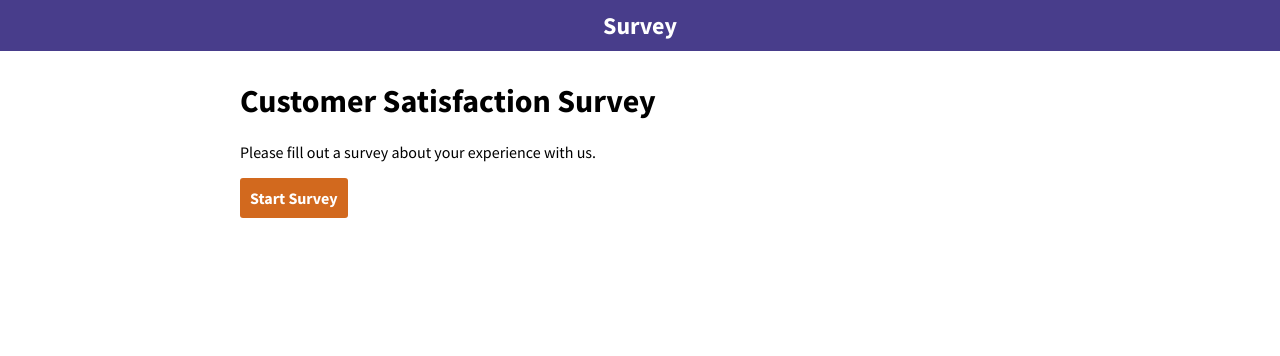
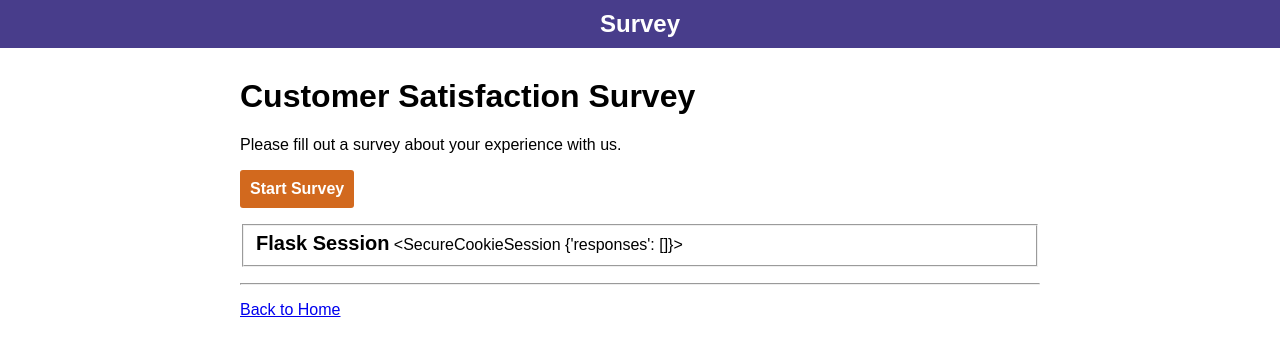
Before and after one commit to jassibacha/flask_surveys, a Flask app: page / in a window 1280 px wide. Shown: the top 356 px of the page. Run offline with Flask 2, Linux system fonts and the light colour scheme.

Commit message:
Sessions attempt

```diff
--- a/app.py
+++ b/app.py
@@ -1,4 +1,4 @@
-from flask import Flask, request, render_template, redirect, flash,  jsonify, session
+from flask import Flask, request, render_template, redirect, flash, jsonify, session
 # from random import randint,  choice, sample
 from flask_debugtoolbar import DebugToolbarExtension
 from surveys import *
@@ -14,13 +14,17 @@ debug = DebugToolbarExtension(app)
 # Pass survey to a variable
 survey = satisfaction_survey
 # Responses list
-responses = []
+# responses = []
+#session['responses'] = []
 # Current Question
-# question_count = 0
+
 
 @app.route('/')
 def home_page():
     """Shows home page"""
+    if 'responses' not in session:
+        session['responses'] = []
+    print(session)
     # session['fav_number'] = 42
     return render_template('home.html', survey=survey)
 
@@ -32,7 +36,8 @@ def start_survey():
 @app.route('/questions/<int:question_id>')
 def questions_page(question_id):
     """Build the question page"""
-
+    responses = session['responses']
+    print(session['responses'])
     print('QUESTION ID:', question_id, 'RESPONSES LENGTH:', len(responses))
     # If the question id matches the length of responses, we're on the right question
     if question_id == len(responses):
@@ -46,9 +51,15 @@ def questions_page(question_id):
 @app.route('/answer/<int:question_id>', methods=["POST"])
 def answer_page(question_id):
     """Answer POST to store answer in global responses list"""
-    answer = request.form['answer'] #how can I do this with radio buttons ?
-    #print(answer)
+
+
+    answer = request.form['answer']
+
+    # Assign to responses var
+    responses = session['responses']
     responses.append(answer)
+    session['responses'] = responses
+
     print('Current Responses List:', responses)
     # Is there another question?
     if question_id == len(survey.questions) - 1:
--- a/templates/base.html
+++ b/templates/base.html
@@ -21,7 +21,8 @@
                 <div class="{{category}}">{{msg}}</div>
                 {% endfor %}
             </section>
-            {% endif %} {% endwith %} {% block content %} {% endblock %}
+            {% endif %} {% endwith %} {% block content %} {% endblock %} {%
+            include "state-debug.html" %}
         </main>
 
         <script src="/static/app.js"></script>
--- /dev/null
+++ b/templates/state-debug.html
@@ -0,0 +1,37 @@
+<style>
+  body {
+    font-family: sans-serif;
+  }
+
+  fieldset {
+    margin-top: 1em;
+    margin-bottom: 1em
+  }
+
+  fieldset label {
+    font-weight: bold;
+  }
+</style>
+
+{# For demo purposes, show our cookies #}
+{% if request.cookies %}
+  <fieldset>
+    <label>Cookies Received By Flask</label>
+    <ul>
+      {% for name, value in request.cookies.items() %}
+        <li>{{ name }} = "{{ value }}"</li>
+      {% endfor %}
+    </ul>
+  </fieldset>
+{% endif %}
+
+{# For demo purposes, show our sessions #}
+{% if session %}
+  <fieldset>
+    <label>Flask Session</label>
+    {{ session }}
+  </fieldset>
+{% endif %}
+
+<hr>
+<p><a href="/">Back to Home</a></p>
```
